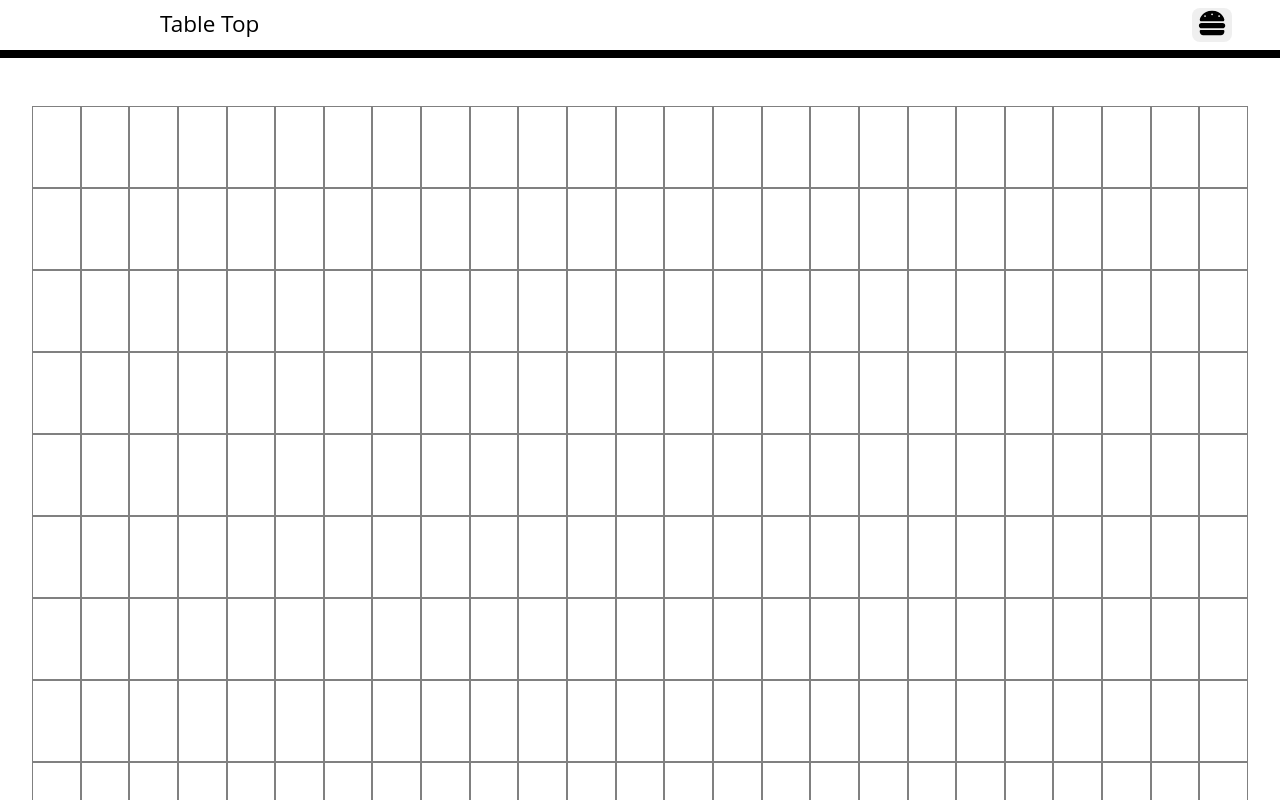
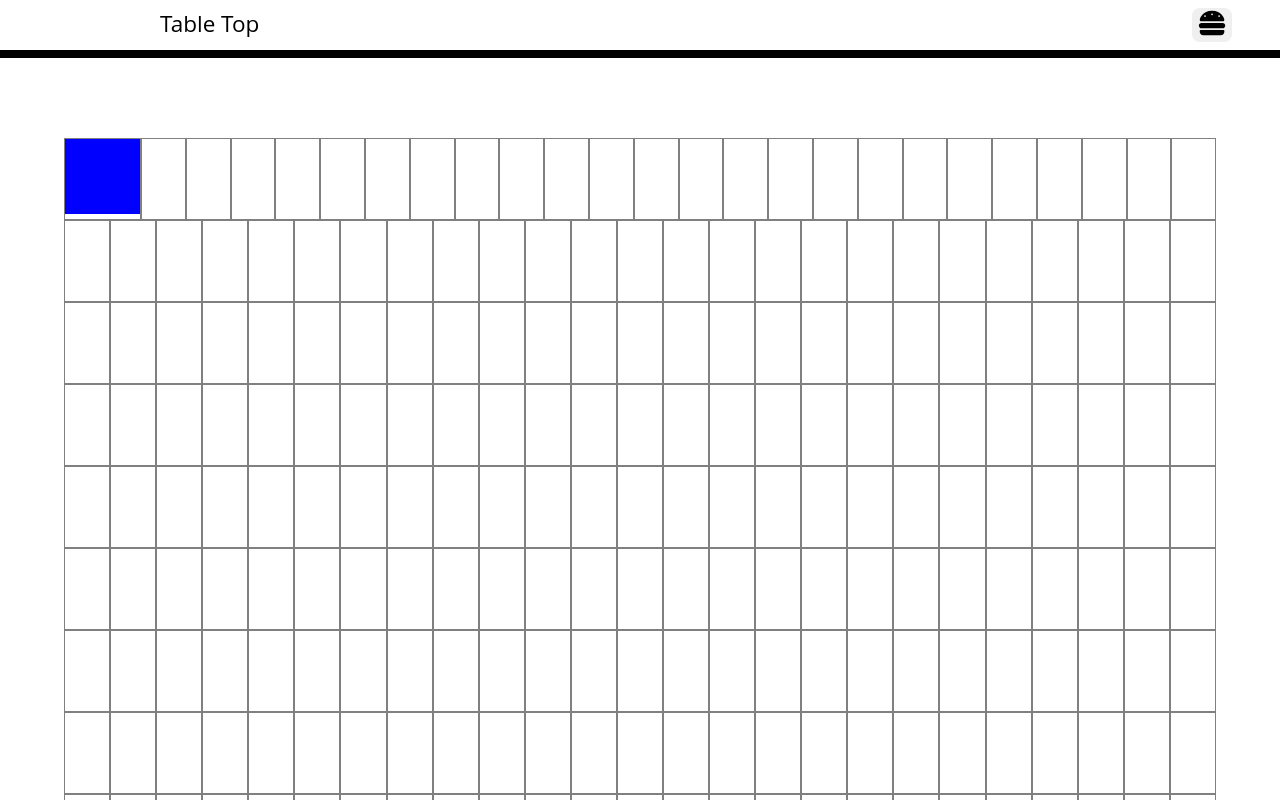
Before and after one commit to tlonergan/table-top, a React (Create React App) app: page / in a window 1280 px wide. Shown: the top 800 px of the page. Built offline with nearby package versions, Linux system fonts and the light colour scheme.

Commit message:
Working on Drag and Drop

```diff
--- a/src/components/mapBoard.jsx
+++ b/src/components/mapBoard.jsx
@@ -1,5 +1,8 @@
 import { useState, useEffect } from "react";
+import { HTML5Backend } from 'react-dnd-html5-backend';
+import { DndProvider } from 'react-dnd';
 import MapSquare from "./mapSquare";
+import Token from './token';
 
 const MapBoard = () => {
     const [squaresWide, setSquaresWide] = useState(25);
@@ -13,7 +16,16 @@ const MapBoard = () => {
         for (let i = 0; i < squaresHigh; i++) {
             let columns = [];
             for (let j = 0; j < squaresWide; j++) {
-                columns.push((<MapSquare key={"column" + j} />));
+                if(i === 0 && j === 0){
+                    console.log("In 0,0")
+                    columns.push((
+                    <MapSquare key={"column" + j} x={i} y={j}>
+                        <Token/>
+                    </MapSquare>));
+                    continue;
+                }
+
+                columns.push((<MapSquare key={"column" + j} x={i} y={j} />));
             }
 
             newRows.push((<div className="boardRow" key={"row" + i}>{columns}</div>));
@@ -23,9 +35,11 @@ const MapBoard = () => {
     };
 
     return (
-        <div className="board">
-            {rows.map(r => r)}
-        </div>);
+        <DndProvider backend={HTML5Backend}>
+            <div className="board">
+                {rows.map(r => r)}
+            </div>
+        </DndProvider>);
 };
 
 export default MapBoard;
--- a/src/components/mapSquare.jsx
+++ b/src/components/mapSquare.jsx
@@ -1,8 +1,20 @@
-import { useEffect, useState } from "react";
+import { useEffect, useState, useRef } from "react";
 
 const MapSquare = (props) => {
+    const [isSelected, setIsSelected] = useState(false);
+
+    const thisMapSquare = useRef(null);
+
+    useEffect(() => {
+    });
+
+    const onSquaredClicked = () => {
+        setIsSelected(!isSelected);
+    };
+
     return (
-        <div className="mapSquare">
+        <div className={"mapSquare " + (isSelected ? "mapSquareSelected": "")} ref={thisMapSquare} onClick={onSquaredClicked}>
+            {props.children}
         </div>
     );
 };
--- /dev/null
+++ b/src/components/token.jsx
@@ -0,0 +1,17 @@
+import { useDrag } from 'react-dnd';
+import DraggableItemTypes from "../entities/draggableTypes";
+
+const Token = () => {
+    const [isDragging, drag] = useDrag(() =>({
+        type: DraggableItemTypes.TOKEN,
+        collect: monitor => ({
+            isDragging: !!monitor.isDragging(),
+        }),
+    }));
+
+    return (
+        <div className="token"></div>
+    );
+};
+
+export default Token;
--- /dev/null
+++ b/src/entities/draggableTypes.js
@@ -0,0 +1,5 @@
+const DraggableItemTypes = {
+    TOKEN: 'token'
+};
+
+export default DraggableItemTypes;
--- a/src/index.css
+++ b/src/index.css
@@ -220,7 +220,7 @@ a {
 }
 
 .board {
-  padding: 32px;
+  padding: 64px;
   display: flex;
   flex-direction: column;
 }
@@ -235,3 +235,14 @@ a {
   width: 80px;
   border: .5px solid grey;
 }
+
+.mapSquareSelected {
+  border-color: yellow;
+  background-color: honeydew;
+}
+
+.token {
+  background-color: blue;
+  height: 75px;
+  width: 75px;
+}
```
Also changed, not shown: 1 other file (tests, documents, lock files or other folders).
